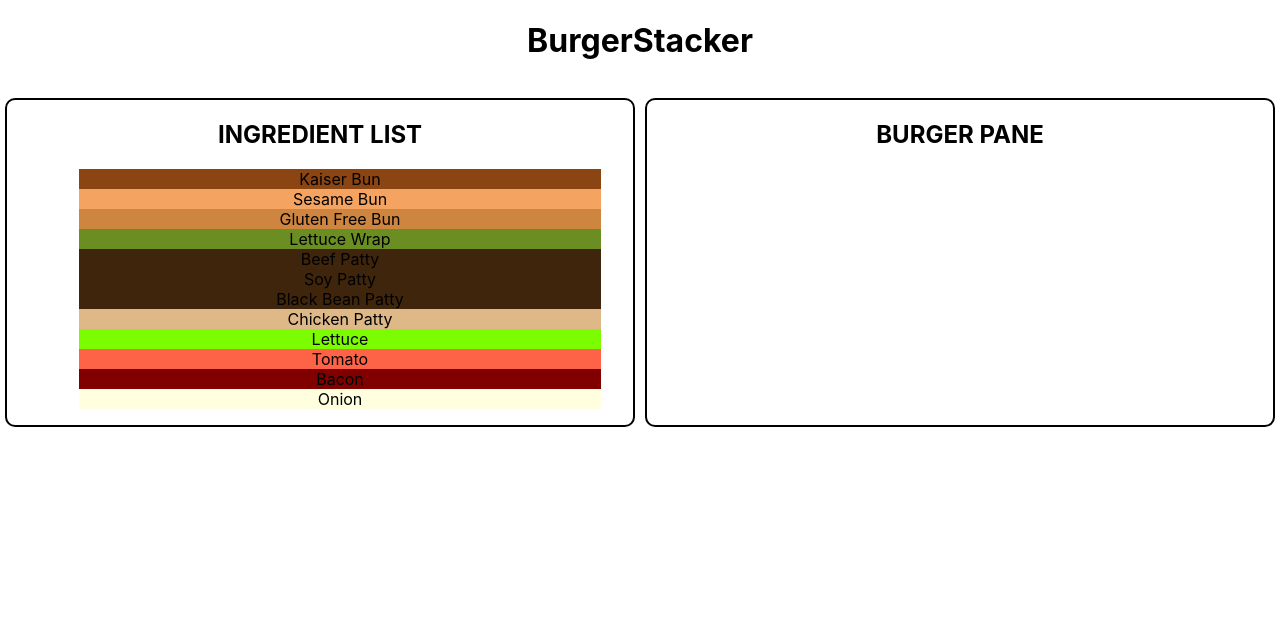
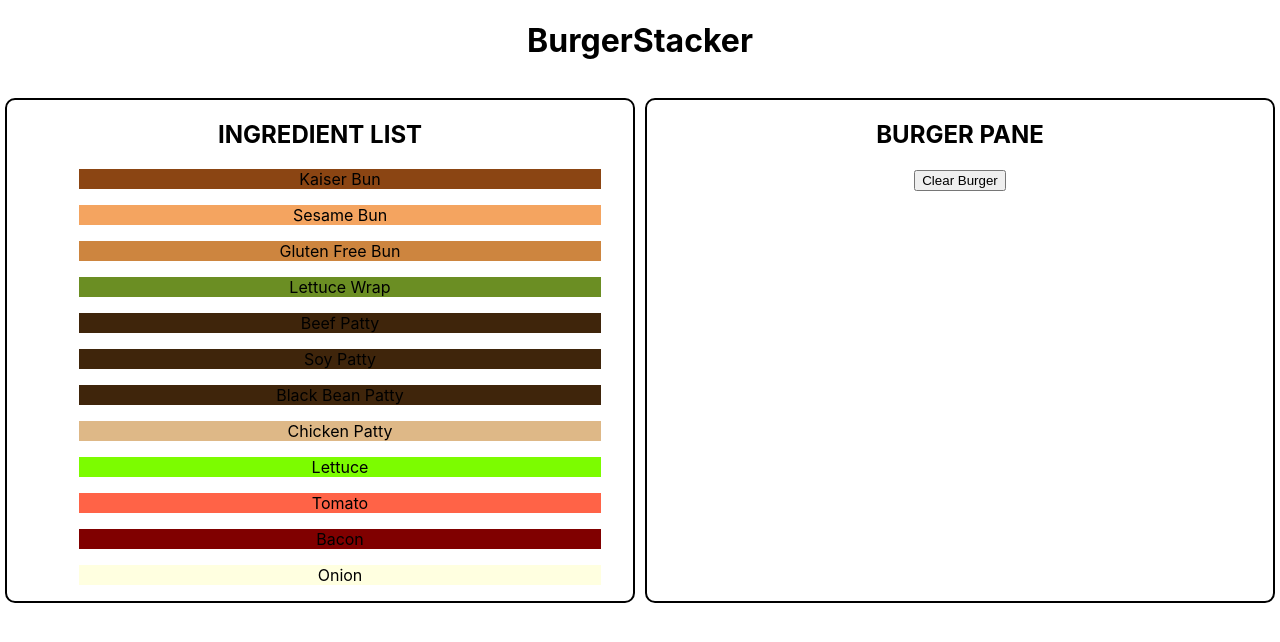
Before and after one commit to vijaylpersad/react-burger-stacker, a React (Create React App) app: page / in a window 1280 px wide. Shown: the top 642 px of the page. Built offline with nearby package versions, Linux system fonts and the light colour scheme.

Commit message:
complete

```diff
--- a/src/components/BurgerPane.js
+++ b/src/components/BurgerPane.js
@@ -1,11 +1,17 @@
 import React, { Component } from 'react'
+import Ingredient from './Ingredient'
+import ClearBurger from './ClearBurger'
 
 class BurgerPane extends Component {
-
     render() {
+        let burgerbits = this.props.ingredients.map(ingredient => (
+            <Ingredient ingredient={ingredient} />
+        ))
         return (
             <section className='pane'>
                 <h1>BURGER PANE</h1>
+                <ClearBurger clear={this.props.clear} />
+                {burgerbits}
             </section>
         )
     }
--- a/src/components/BurgerStack.js
+++ b/src/components/BurgerStack.js
@@ -3,7 +3,7 @@ import IngredientList from './IngredientList'
 
 class BurgerStack extends Component {
     render() {
-        let burgerBits = this.props.ingredients.map(ingredient => <IngredientList ingredient={ingredient} />)
+        let burgerBits = this.props.ingredients.map(ingredient => <li><IngredientList ingredient={ingredient} /></li>)
 
         return (
             <div>
--- a/src/components/BurgerStacker.js
+++ b/src/components/BurgerStacker.js
@@ -21,13 +21,31 @@ class BurgerStacker extends Component {
         burgerIngredients: []
     }
 
+    // Add Burger to stack
+    addToStack = (e) => {
+        console.log(e.target)
+        console.log(e.target.style.backgroundColor)
+        console.log(e.target.innerText)
+        this.setState({
+            burgerIngredients: [{name: e.target.innerText, color: e.target.style.backgroundColor}, ...this.state.burgerIngredients]
+        })
+    }
+
+
+    // Clear Burger stack
+    clearBurger = () => {
+        this.setState({
+            burgerIngredients: []
+        })
+    }
+
     render() {
         return (
             <main>
                 <h1>BurgerStacker</h1>
                 <div className="panes">
-                    <IngredientList ingredients={this.state.ingredients} />
-                    <BurgerPane ingredients={this.state.burgerIngredients} />
+                    <IngredientList ingredients={this.state.ingredients} add={this.addToStack} />
+                    <BurgerPane ingredients={this.state.burgerIngredients} clear={this.clearBurger} />
                 </div>
             </main>
         )
--- a/src/components/ClearBurger.js
+++ b/src/components/ClearBurger.js
@@ -3,11 +3,7 @@ import React, { Component } from 'react'
 class ClearBurger extends Component {
 
     render() {
-        return (
-            <div>
-                <h3>CLEAR BURGER</h3>
-            </div>
-        )
+        return <button onClick={this.props.clear} className="clear-btn">Clear Burger</button>
     }
 }
 
--- a/src/components/Ingredient.js
+++ b/src/components/Ingredient.js
@@ -4,7 +4,7 @@ class Ingredient extends Component {
 
     render() {
         return (
-            <li style={{backgroundColor: this.props.ingredient.color}}>{this.props.ingredient.name}</li>
+            <p style={{backgroundColor: this.props.ingredient.color}}>{this.props.ingredient.name}</p>
         )
     }
 }
--- a/src/components/IngredientList.js
+++ b/src/components/IngredientList.js
@@ -3,7 +3,11 @@ import Ingredient from './Ingredient'
 
 class IngredientList extends Component {
     render() {
-        let list = this.props.ingredients.map(ingredient => <Ingredient ingredient={ingredient} />)
+        let list = this.props.ingredients.map(ingredient => (
+            <li onClick={this.props.add}>
+                <Ingredient ingredient={ingredient} />
+            </li>
+        ))
         return (
             <section className='pane'>
                 <h1>INGREDIENT LIST</h1>
```
Also changed, not shown: 1 other file (tests, documents, lock files or other folders).
